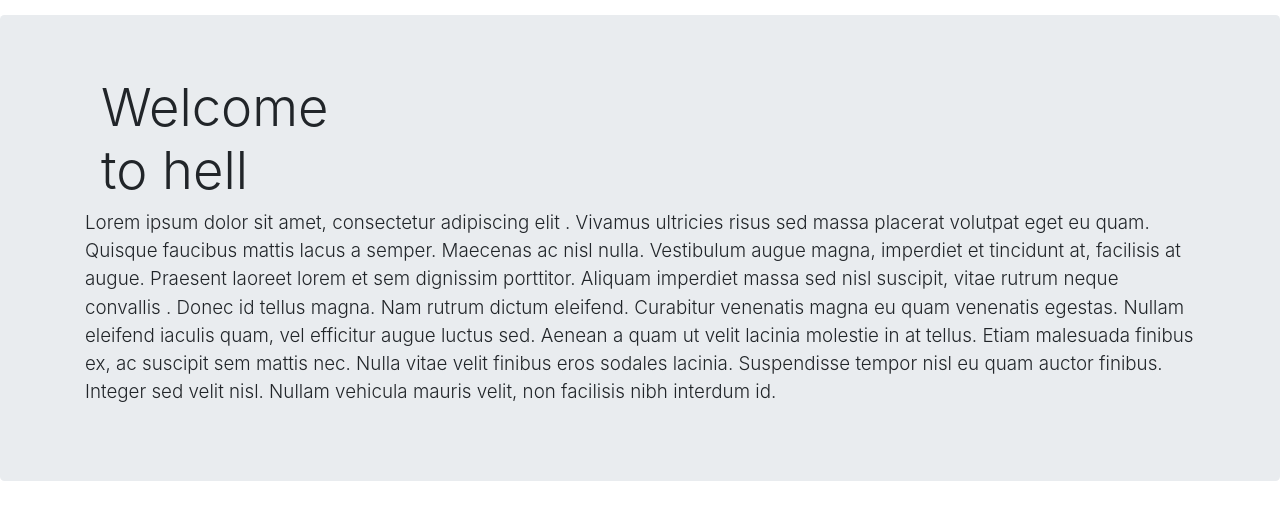
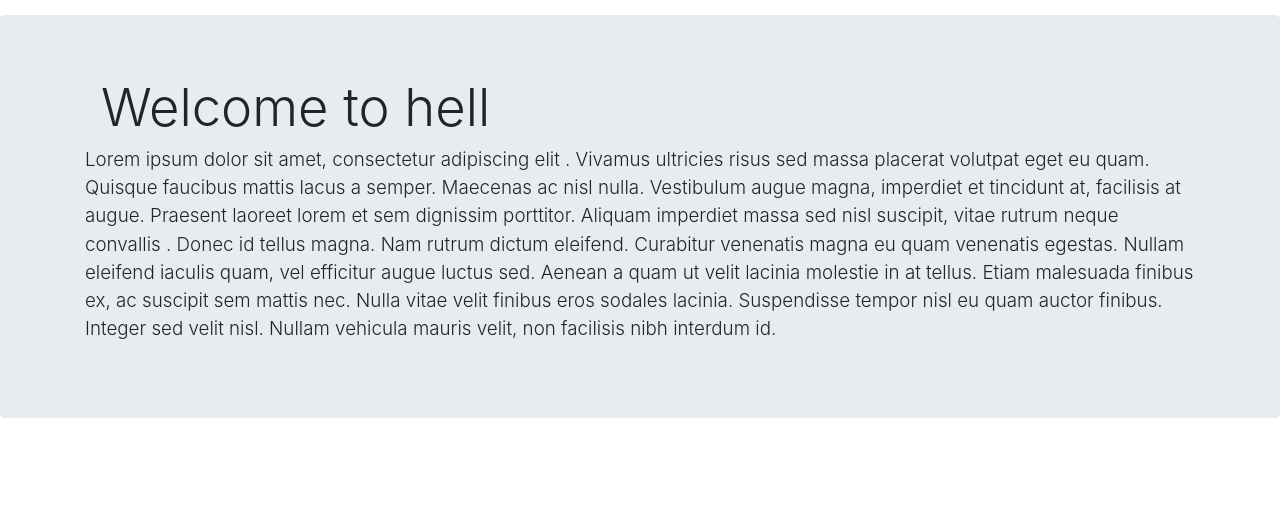
Before and after one commit to maxshtun999/Django-the-first, a Django app: page / in a window 1280 px wide. Shown: the part 54-575 px from the top of the page. Run offline with Django 3.2, Linux system fonts and the light colour scheme; some libraries are stand-ins or nearby versions.

Commit message:
help meeeeeeeeee

```diff
--- a/mainApp/templates/includes/some_html.html
+++ b/mainApp/templates/includes/some_html.html
@@ -2,7 +2,7 @@
     <p>
         <div class="jumbotron">
             <div class="container">
-                <div class="w3-container" style="width:25%;height:40%"><h1
+                <div class="w3-container"><h1
                         class="display-4">Welcome to hell
                 </h1>
                 </div>
```
Also changed, not shown: db.sqlite3.
